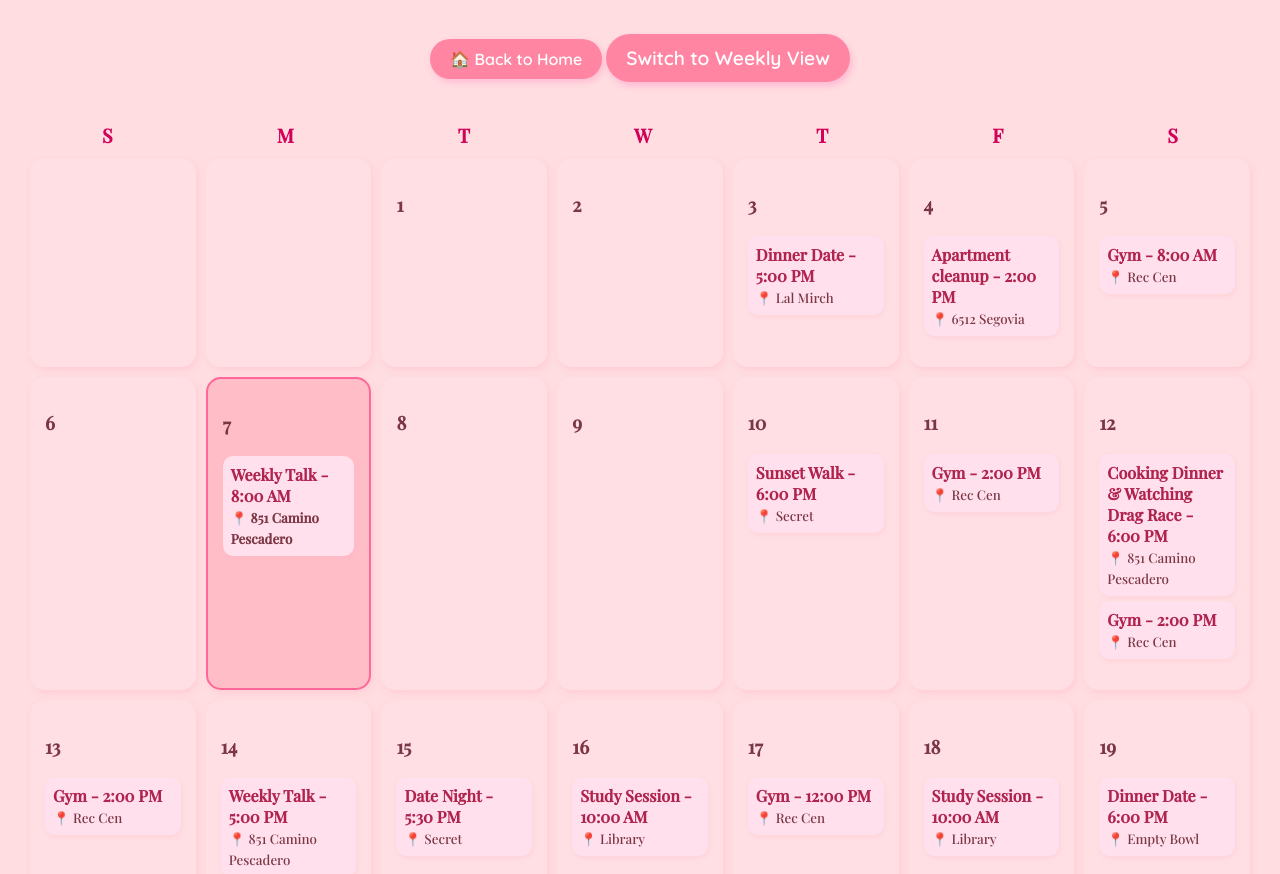
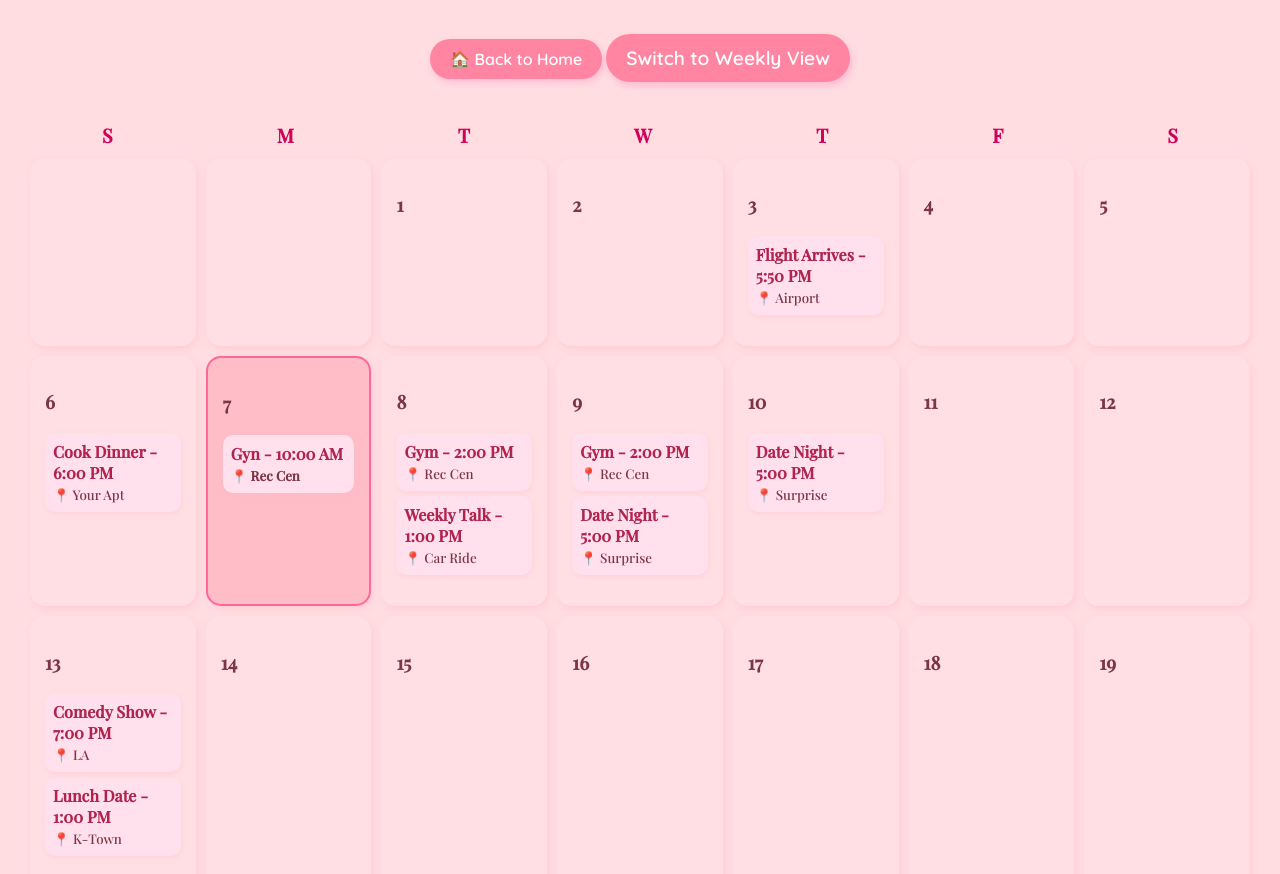
Before and after one commit to alyciaandchris/alyciaandchris, a plain HTML site: page index.html in a window 1280 px wide. Shown: the part 78-952 px from the top of the page. Drawn offline with nearby package versions, Linux system fonts and the light colour scheme.

Commit message:
Added new memories, fixed calendar error

```diff
--- a/script.js
+++ b/script.js
@@ -7,36 +7,16 @@ document.addEventListener("DOMContentLoaded", () => {
 
     // ✅ Event Schedule - Now automatically updates when you modify this object!
     const defaultEvents = {
-        "2025-03-03": [{ name: "Dinner Date", time: "5:00 PM", location: "Lal Mirch" }],
-        "2025-03-04": [{ name: "Apartment cleanup", time: "2:00 PM", location: "6512 Segovia" }],
-        "2025-03-05": [{ name: "Gym", time: "8:00 AM", location: "Rec Cen" }],
-        "2025-03-07": [{ name: "Weekly Talk", time: "8:00 AM", location: "851 Camino Pescadero" }],
-        "2025-03-10": [{ name: "Sunset Walk", time: "6:00 PM", location: "Secret" }],
-        "2025-03-11": [{ name: "Gym", time: "2:00 PM", location: "Rec Cen" }],
-        "2025-03-12": [
-            { name: "Cooking Dinner & Watching Drag Race", time: "6:00 PM", location: "851 Camino Pescadero" },
-            { name: "Gym", time: "2:00 PM", location: "Rec Cen" }
-        ],
-        "2025-03-13": [{ name: "Gym", time: "2:00 PM", location: "Rec Cen" }],
-        "2025-03-14": [
-            { name: "Weekly Talk", time: "5:00 PM", location: "851 Camino Pescadero" },
-            { name: "Cooking Dinner & Watching Movie", time: "5:30 PM", location: "851 Camino Pescadero" }
-        ],
-        "2025-03-15": [{ name: "Date Night", time: "5:30 PM", location: "Secret" }],
-        "2025-03-16": [{ name: "Study Session", time: "10:00 AM", location: "Library" }],
-        "2025-03-17": [{ name: "Gym", time: "12:00 PM", location: "Rec Cen" }],
-        "2025-03-18": [{ name: "Study Session", time: "10:00 AM", location: "Library" }],
-        "2025-03-19": [{ name: "Dinner Date", time: "6:00 PM", location: "Empty Bowl" }],
-        "2025-03-20": [{ name: "Flight", time: "10:30 AM", location: "SBA" }],
-        "2025-03-21": [{ name: "Weekly Talk", time: "5:00 PM", location: "FaceTime" }],
-        "2025-03-22": [{ name: "Movie", time: "4:00 PM", location: "Teleparty" }],
-        "2025-03-24": [{ name: "Movie", time: "4:00 PM", location: "Teleparty" }],
-        "2025-03-27": [
-            { name: "Weekly Talk", time: "5:00 PM", location: "FaceTime" },
-            { name: "Movie", time: "5:30 PM", location: "Teleparty" }
-        ],
-        "2025-03-28": [{ name: "Show", time: "4:00 PM", location: "Teleparty" }],
-        "2025-03-31": [{ name: "Move", time: "6:00 PM", location: "Teleparty" }]
+        "2025-04-03": [{ name: "Flight Arrives", time: "5:50 PM", location: "Airport" }],
+        "2025-04-06": [{ name: "Cook Dinner", time: "6:00 PM", location: "Your Apt" }],
+        "2025-04-07": [{ name: "Gyn", time: "10:00 AM", location: "Rec Cen" }],
+        "2025-04-08": [{ name: "Gym", time: "2:00 PM", location: "Rec Cen" },
+            { name: "Weekly Talk", time: "1:00 PM", location: "Car Ride" }],
+        "2025-04-09": [{ name: "Gym", time: "2:00 PM", location: "Rec Cen" },
+            { name: "Date Night", time: "5:00 PM", location: "Surprise" }],
+        "2025-04-10": [{ name: "Date Night", time: "5:00 PM", location: "Surprise" }],
+        "2025-04-13": [{ name: "Comedy Show", time: "7:00 PM", location: "LA" },
+            { name: "Lunch Date", time: "1:00 PM", location: "K-Town" }]
     };
 
     /*** 🗓️ Function to Populate the Weekly Planner ***/
@@ -101,7 +81,7 @@ document.addEventListener("DOMContentLoaded", () => {
         }
 
         for (let day = 1; day <= lastDayOfMonth.getDate(); day++) {
-            let dateKey = `${currentYear}-03-${String(day).padStart(2, '0')}`;
+            let dateKey = `${currentYear}-${String(currentMonth + 1).padStart(2, '0')}-${String(day).padStart(2, '0')}`;
             let dayDiv = document.createElement("div");
             dayDiv.classList.add("month-day");
             dayDiv.innerHTML = `<h3>${day}</h3>`;
```
Also changed, not shown: memories.html (+21 -0 lines), memories/halloween.JPG (added), memories/newyears.JPG (added), 1 other file.
